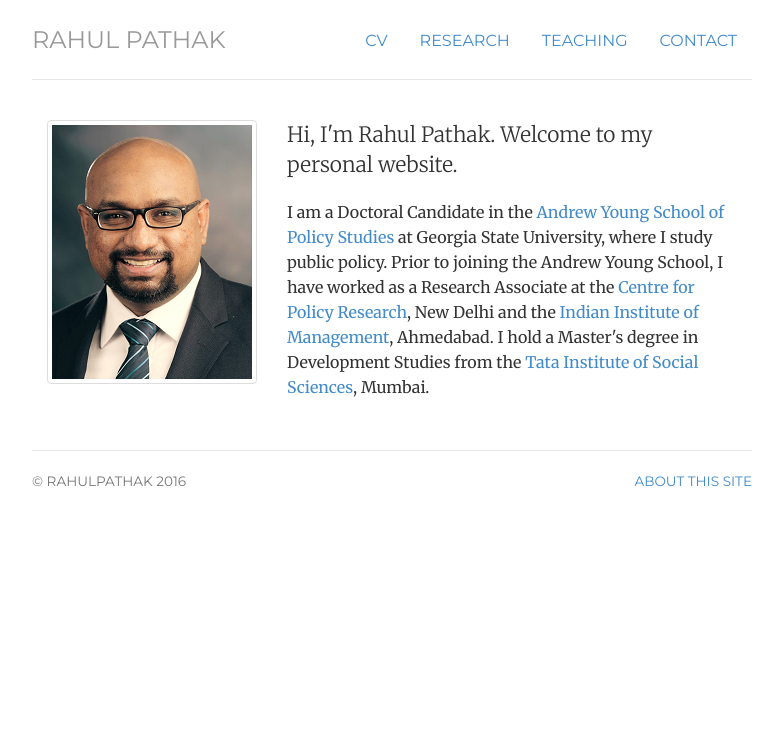
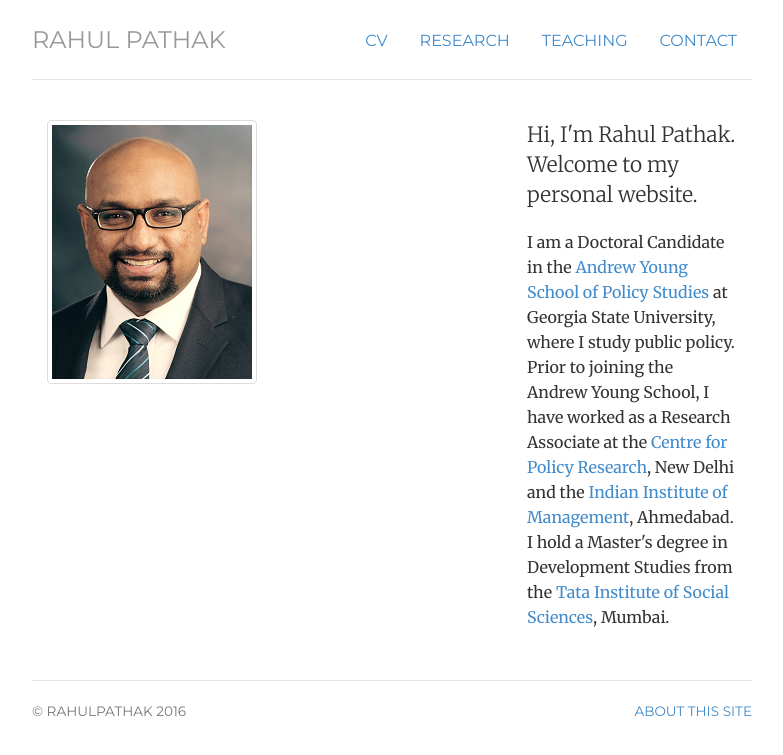
Before and after one commit to pathak-rahul/pathak-rahul.github.io, a Jekyll site: the page built from index.html, in a window 1280 px wide. Shown: the top 755 px of the page, without its empty margins (248-1031 px from the left). Built offline with Jekyll 4.4.1, drawn with Linux system fonts in a browser that asks for light colours.

Commit message:
Update index.html

```diff
--- a/index.html
+++ b/index.html
@@ -9,10 +9,10 @@
 
 <!-- <div class="jumbotron"> -->
 <div class="row marketing">
-	<div class="col-sm-4">
+	<div class="col-sm-8">
 	<img  class="img-thumbnail" alt="Rahul Pathak" src="img/rpathak.png">
 	</div>
-	<div itemscope itemtype="http://data-vocabulary.org/Person" class="col-sm-8">
+	<div itemscope itemtype="http://data-vocabulary.org/Person" class="col-sm-4">
 
 	<p class="lead">Hi, I'm Rahul Pathak. Welcome to my personal website.
 
```
